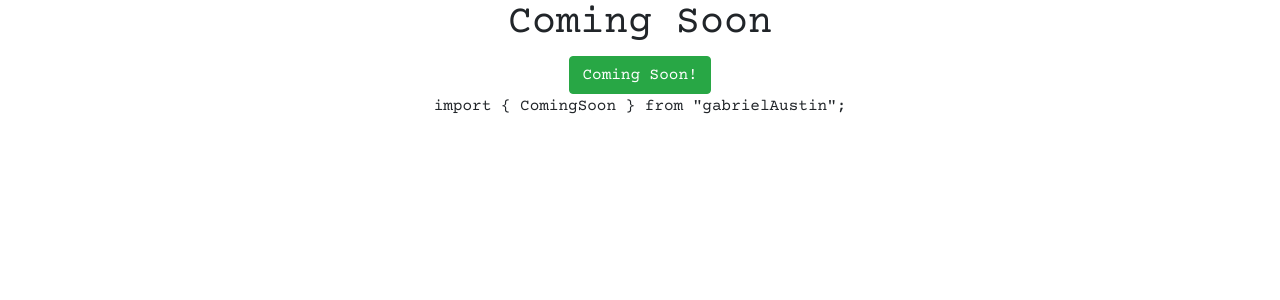
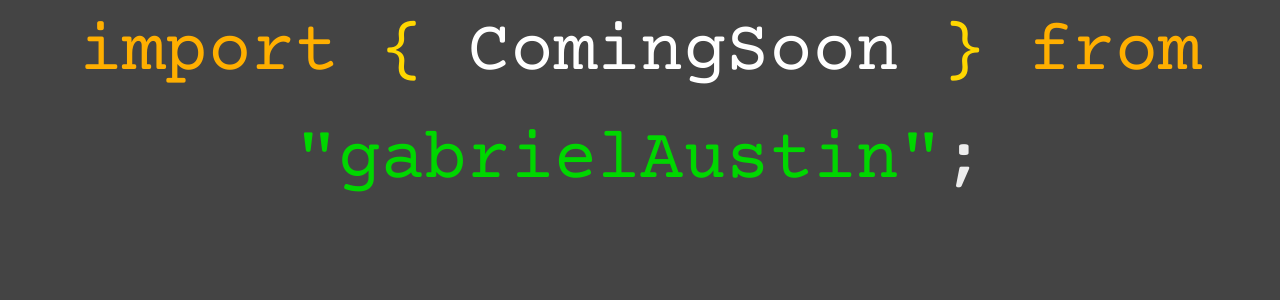
Before and after one commit to gabeaustin/coming-soon-portfolio, a React (Create React App) app: page / in a window 1280 px wide. Shown: the top 300 px of the page. Built offline with nearby package versions, Linux system fonts and the light colour scheme.

Commit message:
fixed colors for text on main page

```diff
--- a/public/index.html
+++ b/public/index.html
@@ -11,7 +11,7 @@
     />
     <title>Coming Soon</title>
   </head>
-  <body>
+  <body id="mainBody">
     <div id="root"></div>
   </body>
 </html>
--- a/src/App.css
+++ b/src/App.css
@@ -2,3 +2,36 @@
   text-align: center;
   font-family: "Courier Prime", monospace;
 }
+
+#mainBody {
+  background-color: #444444;
+}
+
+.mainPageDiv {
+  font-size: 72px;
+
+}
+
+/* Start Terminal Colors */
+.white {
+  color: #fff;
+}
+.blue {
+  color: #87afff;
+}
+.green {
+  color: #00d700;
+}
+.yellow {
+  color: #ffd700;
+}
+.orange {
+  color: #ffaf00;
+}
+.grey {
+  color: #eeeeee;
+}
+.black {
+  color: #444444;
+}
+/* End Terminal Colors */
--- a/src/App.js
+++ b/src/App.js
@@ -1,18 +1,20 @@
 import "./App.css";
-import { Button } from "reactstrap";
 
 function App() {
   return (
     <div className="App">
-      <h1>Coming Soon</h1>
-      <Button color="success">Coming Soon!</Button>
-
+      <div>
         <div className="mainPageDiv">
-            import &#123; ComingSoon &#125; from "gabrielAustin";
+          <span className="orange">import</span>{" "}
+          <span className="yellow">&#123;</span>{" "}
+          <span className="white">ComingSoon</span>{" "}
+          <span className="yellow">&#125;</span>{" "}
+          <span className="orange">from</span>{" "}
+          <span className="green">"gabrielAustin"</span>
+          <span className="grey">;</span>
         </div>
-      <footer>
-
-      </footer>
+        <footer></footer>
+      </div>
     </div>
   );
 }
```
